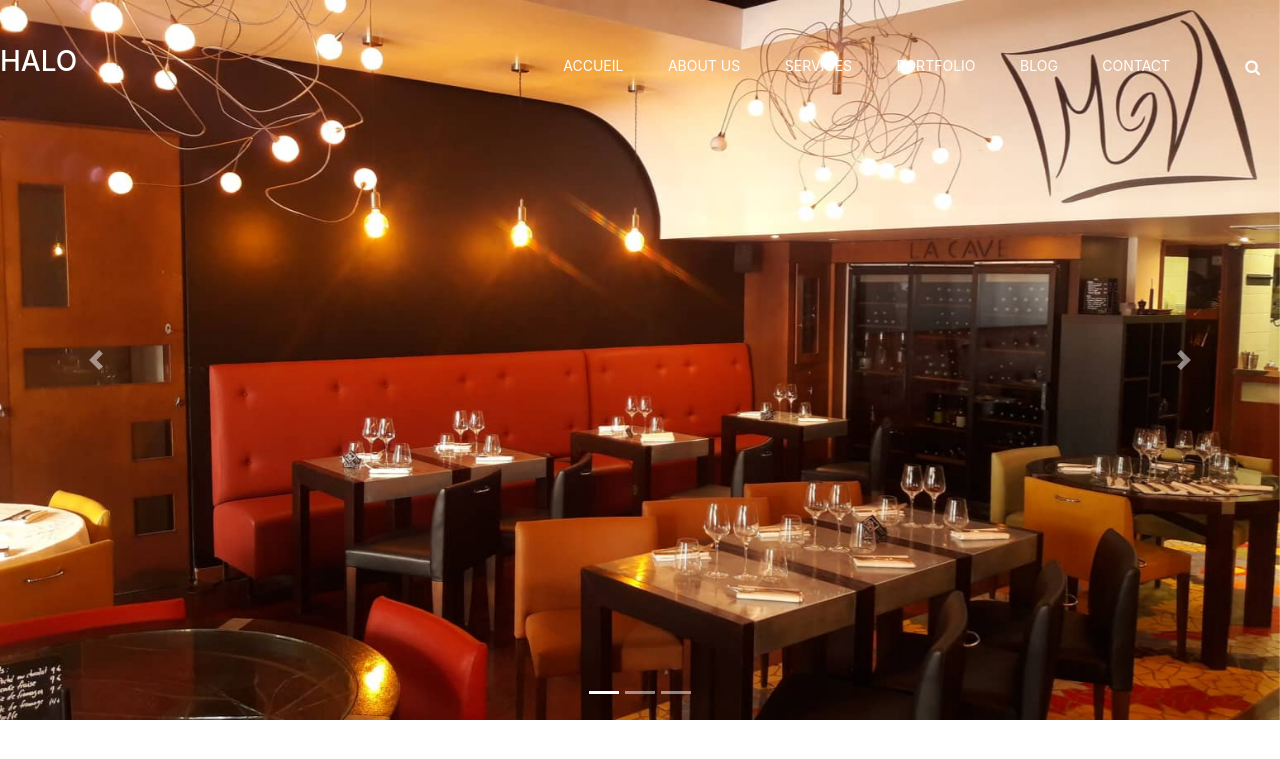
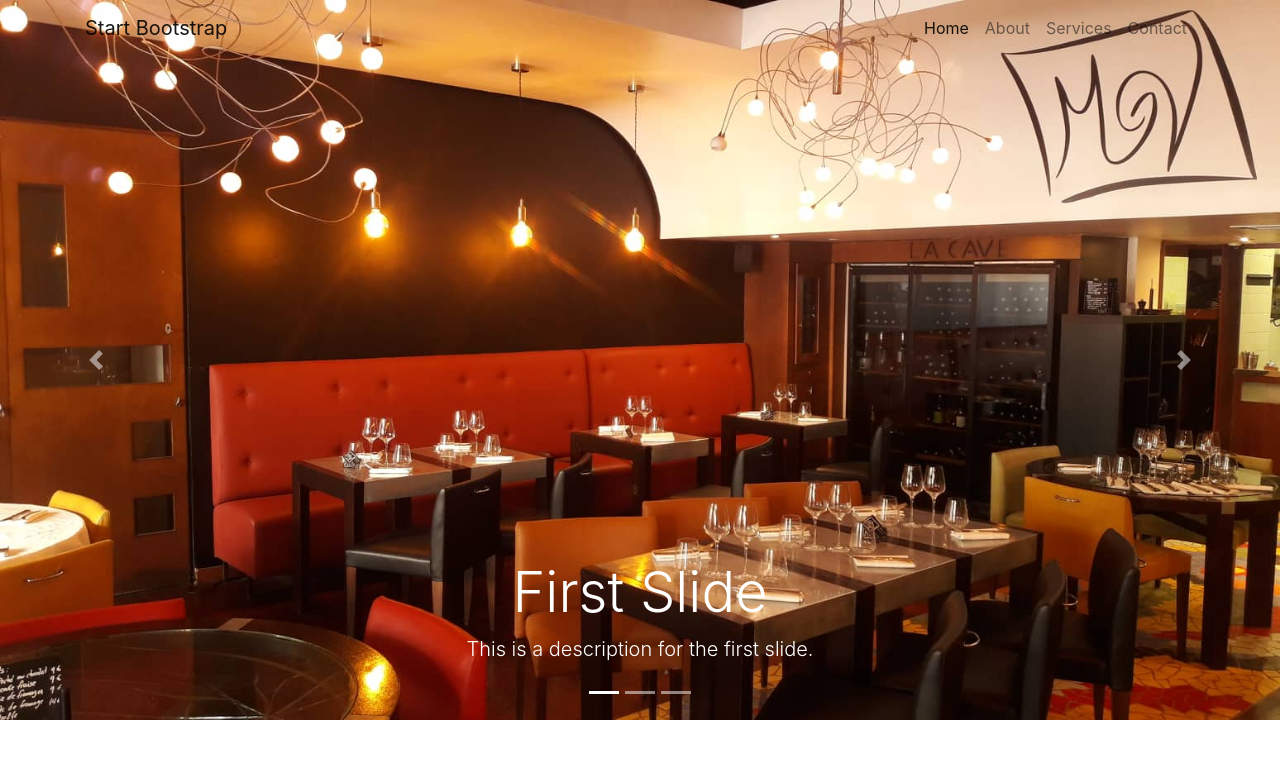
Before and after one commit to rwhy84/Resto-MV, a Symfony app: template symfony/templates/accueil/index.html.twig in a window 1280 px wide. Shown: the top 759 px of the page. Run offline with Twig, Linux system fonts and the light colour scheme; the template is opened without the code that fills it, so the values that code supplies are empty; some libraries are stand-ins or nearby versions.

Commit message:
Insertion Controller / Carousel
PUSH MASTER

```diff
--- a/symfony/public/asset/css/index.css
+++ b/symfony/public/asset/css/index.css
@@ -1,234 +1,10 @@
-.header-section {
-    position: absolute;
-    width: 100%;
-    left: 0;
-    top: 0;
-    z-index: 111;
-    padding-top: 40px;
-    padding-bottom: 20px;
+.carousel-item {
+    height: 90vh;
+    min-height: 350px;
+    background: no-repeat center center scroll;
+    -webkit-background-size: cover;
+    -moz-background-size: cover;
+    -o-background-size: cover;
+    background-size: cover;
+    transition: transform 2s ease, opacity 2s ease-out!important;
 }
-
-.site-logo {
-    padding-top: 5px;
-    color: #fff;
-    display: inline-block;
-}
-
-.search-top {
-    float: right;
-    display: inline-block;
-    position: relative;
-    padding: 14px;
-    margin-left: 30px;
-}
-
-.search-top .se-btn {
-    border: none;
-    background: none;
-    color: #fff;
-}
-
-.search-top input[type='text'] {
-    position: absolute;
-    right: 5px;
-    top: 100%;
-    border: none;
-    background: rgba(255, 255, 255, 0.17);
-    padding: 10px 20px;
-    opacity: 0;
-    outline: 1px solid #fff;
-    outline-offset: 5px;
-    margin-top: 5px;
-    color: #fff;
-    visibility: hidden;
-    -webkit-transition: all 0.4s;
-    -o-transition: all 0.4s;
-    transition: all 0.4s;
-}
-
-.search-top input[type='text']:focus {
-    visibility: visible;
-    opacity: 1;
-}
-
-.search-top:hover input[type='text'] {
-    opacity: 1;
-    visibility: visible;
-}
-
-.nav-switch {
-    display: none;
-}
-
-.main-menu {
-    float: right;
-}
-
-.main-menu ul {
-    list-style: none;
-}
-
-.main-menu ul li {
-    display: inline;
-}
-
-.main-menu ul li a {
-    display: inline-block;
-    text-transform: uppercase;
-    font-size: 14px;
-    color: #fff;
-    padding: 15px;
-    margin-right: 10px;
-    position: relative;
-}
-
-.main-menu ul li a:after {
-    position: absolute;
-    content: '';
-    width: 0;
-    height: 2px;
-    background: #fff;
-    left: 50%;
-    top: 26px;
-    margin-left: -17px;
-    -webkit-transform: rotate(-45deg);
-    -ms-transform: rotate(-45deg);
-    transform: rotate(-45deg);
-    opacity: 0;
-    -webkit-transform-origin: top center;
-    -ms-transform-origin: top center;
-    transform-origin: top center;
-    -webkit-transition: all 0.4s;
-    -o-transition: all 0.4s;
-    transition: all 0.4s;
-}
-
-.main-menu ul li a:hover:after {
-    opacity: 1;
-    width: 34px;
-}
-
-/*---------------------
-	Hero section
------------------------*/
-
-.hero-slider {
-    position: relative;
-}
-
-.hero-slider .owl-nav {
-    position: absolute;
-    display: inline-block;
-    right: 150px;
-    top: 50%;
-    font-size: 20px;
-    z-index: 999;
-    color: #fff;
-}
-
-.hero-slider .owl-nav i {
-    margin-left: 2px;
-}
-
-.hero-slider .owl-nav .owl-prev {
-    display: none;
-}
-
-.hero-slider .owl-dots {
-    position: absolute;
-    bottom: -5px;
-    left: 150px;
-}
-
-.hero-slider .owl-dots .owl-dot {
-    display: inline-block;
-    margin-right: 30px;
-    color: #fff;
-    font-size: 14px;
-    padding-bottom: 40px;
-    position: relative;
-    overflow: hidden;
-}
-
-.hero-slider .owl-dots .owl-dot.active span {
-    color: #cc1847;
-}
-
-.hero-slider .owl-dots .owl-dot.active:after {
-    height: 100%;
-}
-
-.hero-slider .owl-dots .owl-dot:after {
-    position: absolute;
-    content: '';
-    width: 2px;
-    height: 0;
-    left: 50%;
-    top: 30px;
-    margin-left: -2px;
-    background: #fff;
-    -webkit-transition: all 0.4s;
-    -o-transition: all 0.4s;
-    transition: all 0.4s;
-}
-
-.hs-item {
-    min-height: 950px;
-    position: relative;
-    display: table;
-    width: 100%;
-}
-
-.hs-item:after {
-    position: absolute;
-    content: '';
-    width: 100%;
-    height: 100%;
-    left: 0;
-    top: 0;
-    background: #000;
-    opacity: 0.7;
-}
-
-.hs-item .hs-text {
-    position: relative;
-    display: table-cell;
-    vertical-align: middle;
-    z-index: 2;
-}
-
-.hs-item .hs-title {
-    color: #fff;
-    font-size: 130px;
-    font-weight: 300;
-    margin-bottom: 40px;
-    position: relative;
-    left: 150px;
-    opacity: 0;
-}
-
-.hs-item .hs-des {
-    color: #fff;
-    font-size: 60px;
-    line-height: 1.4;
-    position: relative;
-    left: 150px;
-    opacity: 0;
-}
-
-.owl-item.active .hs-item .hs-title, .owl-item.active .hs-item .hs-des {
-    left: 0;
-    opacity: 1;
-}
-
-.owl-item.active .hs-item .hs-title {
-    -webkit-transition: all 0.5s ease 0.6s;
-    -o-transition: all 0.5s ease 0.6s;
-    transition: all 0.5s ease 0.6s;
-}
-
-.owl-item.active .hs-item .hs-des {
-    -webkit-transition: all 0.5s ease 0.8s;
-    -o-transition: all 0.5s ease 0.8s;
-    transition: all 0.5s ease 0.8s;
-}
--- a/symfony/templates/base.html.twig
+++ b/symfony/templates/base.html.twig
@@ -11,61 +11,69 @@
         <link rel="stylesheet" href="https://stackpath.bootstrapcdn.com/bootstrap/4.3.1/css/bootstrap.min.css" integrity="sha384-ggOyR0iXCbMQv3Xipma34MD+dH/1fQ784/j6cY/iJTQUOhcWr7x9JvoRxT2MZw1T" crossorigin="anonymous">
 
         <link rel="stylesheet" href="{{ asset('asset/css/index.css') }}">
-        <link rel="stylesheet" href="{{ asset('asset/css/font-awesome.min.css') }}">
-	    <link rel="stylesheet" href="{{ asset('asset/css/flaticon.css') }}">
-	    <link rel="stylesheet" href="{{ asset('asset/css/animate.css') }}">
-	    <link rel="stylesheet" href="{{ asset('asset/css/owl.carousel.css') }}">
 
         {% block stylesheets %}{% endblock %}
     </head>
     <body>
 
-                    <!--<li><a href="{{ path('accueil') }}">accueil</a></li> -->
-     	<!-- Page Preloder -->
-	<div id="preloder">
-		<div class="loader"></div>
+<nav class="navbar navbar-expand-lg navbar-light bg-transparent fixed-top">
+  <div class="container">
+    <a class="navbar-brand" href="#">Start Bootstrap</a>
+    <button class="navbar-toggler" type="button" data-toggle="collapse" data-target="#navbarResponsive" aria-controls="navbarResponsive" aria-expanded="false" aria-label="Toggle navigation">
+          <span class="navbar-toggler-icon"></span>
+        </button>
+    <div class="collapse navbar-collapse" id="navbarResponsive">
+      <ul class="navbar-nav ml-auto">
+        <li class="nav-item active">
+          <a class="nav-link" href="#">Home
+                <span class="sr-only">(current)</span>
+              </a>
+        </li>
+        <li class="nav-item">
+          <a class="nav-link" href="#">About</a>
+        </li>
+        <li class="nav-item">
+          <a class="nav-link" href="#">Services</a>
+        </li>
+        <li class="nav-item">
+          <a class="nav-link" href="#">Contact</a>
+        </li>
+      </ul>
     </div>
+  </div>
+</nav>
 
-	<!-- Header section start -->
-	<header class="header-section sp-pad">
-		<h3 class="site-logo">HALO</h3>
-		<form class="search-top">
-			<button class="se-btn"><i class="fa fa-search"></i></button>
-			<input type="text" placeholder="Search.....">
-		</form>
-		<div class="nav-switch">
-			<i class="fa fa-bars"></i>
-		</div>
-		<nav class="main-menu">
-			<ul>
-				<li><a href="{{ path('accueil') }}">accueil</a></li>
-				<li><a href="about.html">about us</a></li>
-				<li><a href="#">Services</a></li>
-				<li><a href="portfolio.html">Portfolio</a></li>
-				<li><a href="blog.html">Blog</a></li>
-				<li><a href="contact.html">Contact</a></li>
-			</ul>
-		</nav>
-	</header>
-	<!-- Header section end -->
-
-
-	<!-- Hero section start -->
-	<div id="carouselExampleIndicators" class="carousel slide" data-ride="carousel">
+<header>
+  <div id="carouselExampleIndicators" class="carousel slide carousel-fade" data-ride="carousel">
     <ol class="carousel-indicators">
       <li data-target="#carouselExampleIndicators" data-slide-to="0" class="active"></li>
       <li data-target="#carouselExampleIndicators" data-slide-to="1"></li>
       <li data-target="#carouselExampleIndicators" data-slide-to="2"></li>
     </ol>
-  <div class="carousel-inner">
+    <div class="carousel-inner" role="listbox">
+      <!-- Slide One - Set the background image for this slide in the line below -->
       <div class="carousel-item active">
-      <img class="d-block w-100" src="asset/img/carousel/carousel1.jpg" alt="First slide">
+	  <img class="d-block w-100" src="asset/img/carousel/carousel1.jpg" alt="Second slide">
+        <div class="carousel-caption d-none d-md-block">
+          <h2 class="display-4">First Slide</h2>
+          <p class="lead">This is a description for the first slide.</p>
         </div>
+      </div>
+      <!-- Slide Two - Set the background image for this slide in the line below -->
       <div class="carousel-item">
 	  <img class="d-block w-100" src="asset/img/carousel/carousel2.jpg" alt="Second slide">
+        <div class="carousel-caption d-none d-md-block">
+          <h2 class="display-4">Second Slide</h2>
+          <p class="lead">This is a description for the second slide.</p>
         </div>
+      </div>
+      <!-- Slide Three - Set the background image for this slide in the line below -->
       <div class="carousel-item">
-      <img class="d-block w-100" src="asset/img/carousel/carousel3.jpg" alt="Third slide">
+	  <img class="d-block w-100" src="asset/img/carousel/carousel3.jpg" alt="Second slide">
+        <div class="carousel-caption d-none d-md-block">
+          <h2 class="display-4">Third Slide</h2>
+          <p class="lead">This is a description for the third slide.</p>
+        </div>
       </div>
     </div>
     <a class="carousel-control-prev" href="#carouselExampleIndicators" role="button" data-slide="prev">
@@ -77,8 +85,8 @@
           <span class="sr-only">Next</span>
         </a>
   </div>
-	<!-- Hero section end -->
-  <!-- /end Carousel 100% Fullscreen -->
+</header>
+
 
   <!--[if lt IE 9]>
 <script src="https://oss.maxcdn.com/libs/html5shiv/3.7.0/html5shiv.js"></script>
```
Also changed, not shown: symfony/src/Controller/CarteController.php (added, +19 -0 lines), symfony/src/Controller/CaveController.php (added, +19 -0 lines), symfony/src/Controller/ContactController.php (added, +19 -0 lines), symfony/src/Controller/GalerieController.php (added, +19 -0 lines), symfony/src/Controller/ReservationController.php (added, +19 -0 lines), symfony/templates/carte/index.html.twig (added, +20 -0 lines), symfony/templates/cave/index.html.twig (added, +20 -0 lines), symfony/templates/contact/index.html.twig (added, +20 -0 lines), symfony/templates/galerie/index.html.twig (added, +20 -0 lines), symfony/templates/reservation/index.html.twig (added, +20 -0 lines). Lines whose indentation alone changed are shown as unchanged.
